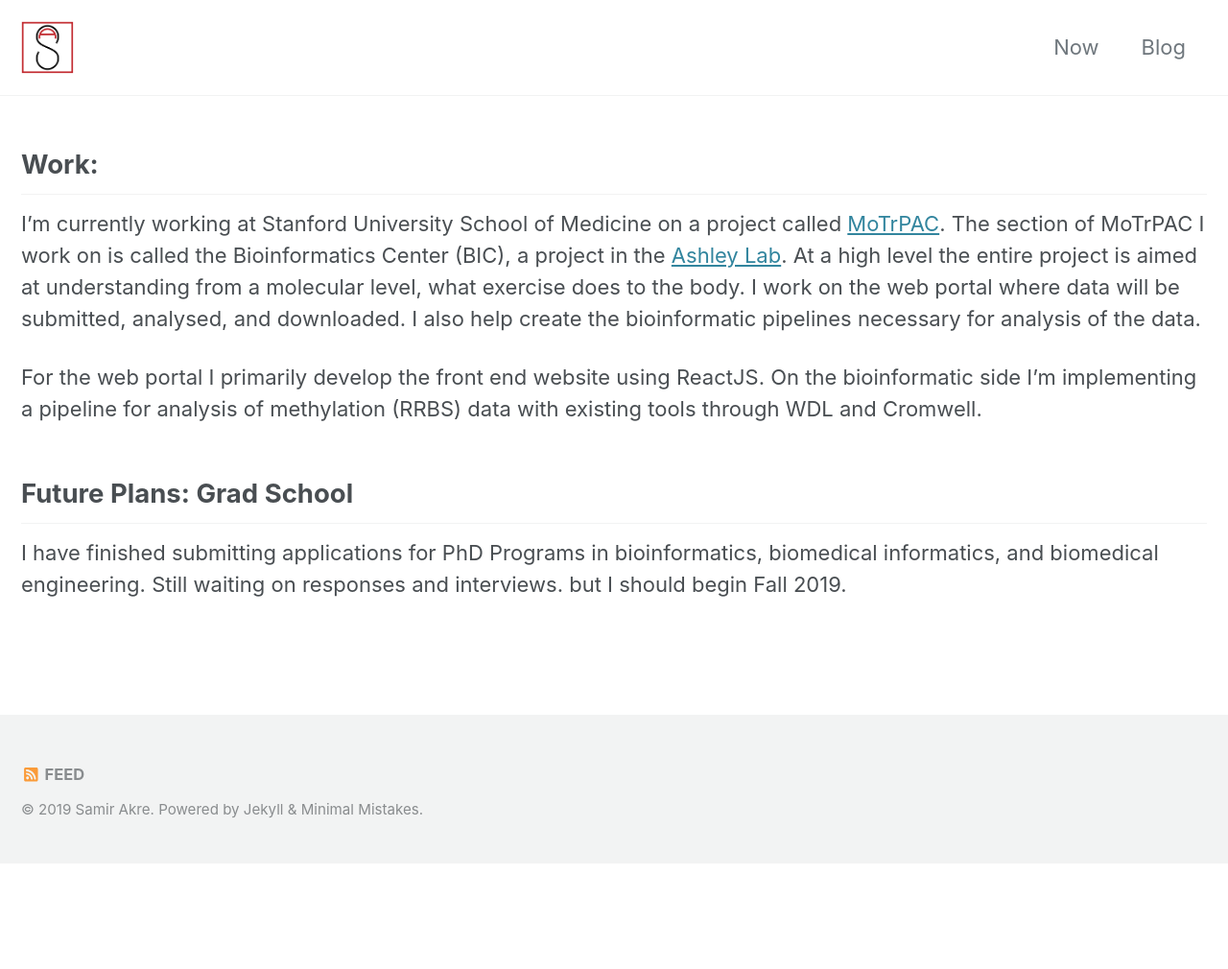
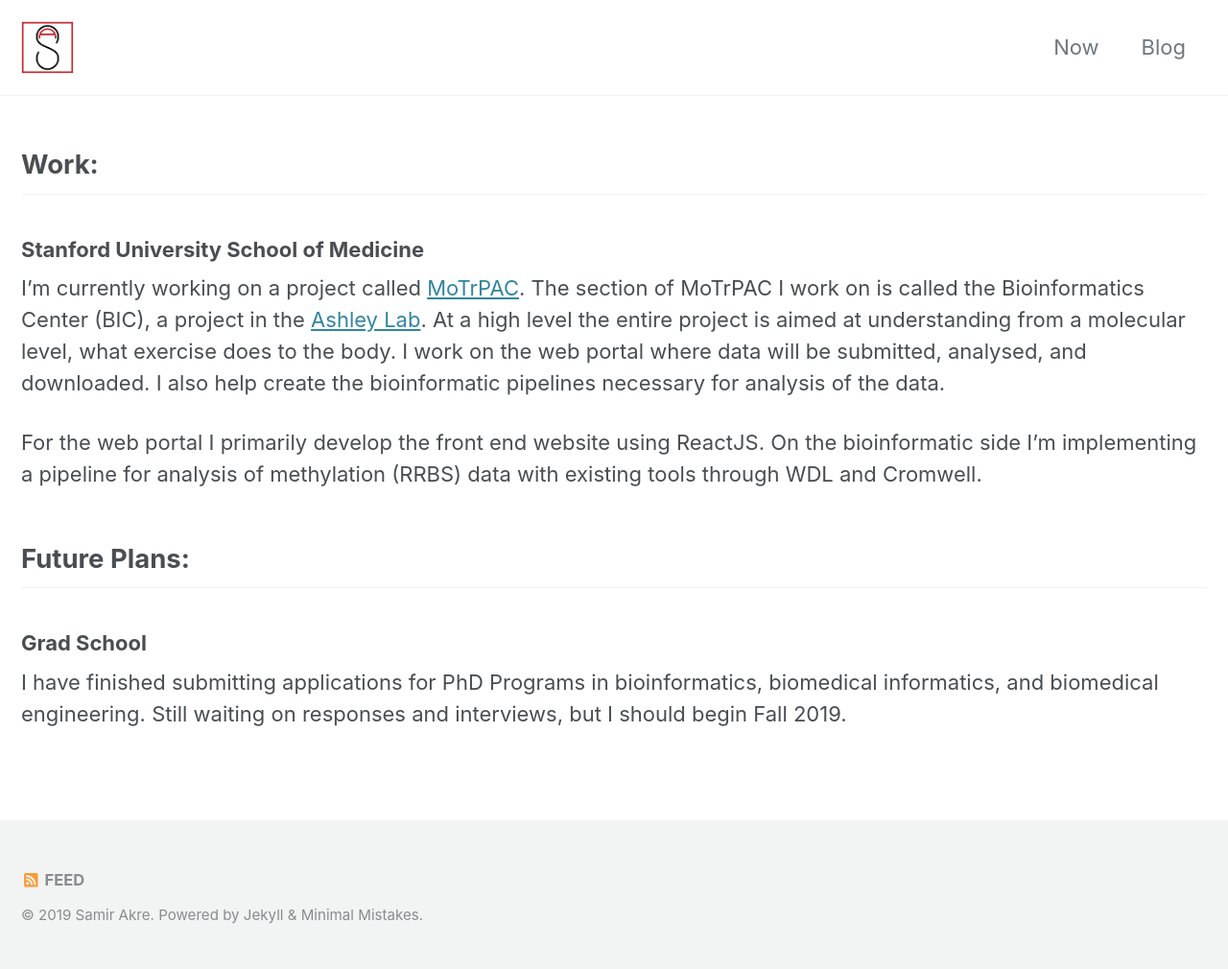
Before and after one commit to akre96/akre96.github.io, a Jekyll site: the page built from _pages/now.md, in a window 1280 px wide. Shown: the whole page at 96% size. Built offline with Jekyll 4.4.1, drawn with Linux system fonts in a browser that asks for light colours; cached includes are drawn as plain includes; nearby versions of some CDN libraries; before the commit the page ends 900 px from its top, so only the background shows below that.

Commit message:
punctuation

```diff
--- a/_pages/now.md
+++ b/_pages/now.md
@@ -5,9 +5,11 @@ permalink: /now/
 ---
 
 ## Work:
-I'm currently working at Stanford University School of Medicine on a project called [MoTrPAC](https://www.motrpac.org){:target="_blank"}. The section of MoTrPAC I work on is called the Bioinformatics Center (BIC), a project in the [Ashley Lab](https://ashleylab.stanford.edu/). At a high level the entire project is aimed at understanding from a molecular level, what exercise does to the body. I work on the web portal where data will be submitted, analysed, and downloaded. I also help create the bioinformatic pipelines necessary for analysis of the data.
+### Stanford University School of Medicine
+I'm currently working on a project called [MoTrPAC](https://www.motrpac.org){:target="_blank"}. The section of MoTrPAC I work on is called the Bioinformatics Center (BIC), a project in the [Ashley Lab](https://ashleylab.stanford.edu/). At a high level the entire project is aimed at understanding from a molecular level, what exercise does to the body. I work on the web portal where data will be submitted, analysed, and downloaded. I also help create the bioinformatic pipelines necessary for analysis of the data.
 
 For the web portal I primarily develop the front end website using ReactJS. On the bioinformatic side I'm implementing a pipeline for analysis of methylation (RRBS) data with existing tools through WDL and Cromwell.
 
-## Future Plans: Grad School
-I have finished submitting applications for PhD Programs in bioinformatics, biomedical informatics, and biomedical engineering. Still waiting on responses and interviews. but I should begin Fall 2019.
+## Future Plans:
+### Grad School
+I have finished submitting applications for PhD Programs in bioinformatics, biomedical informatics, and biomedical engineering. Still waiting on responses and interviews, but I should begin Fall 2019.
```
